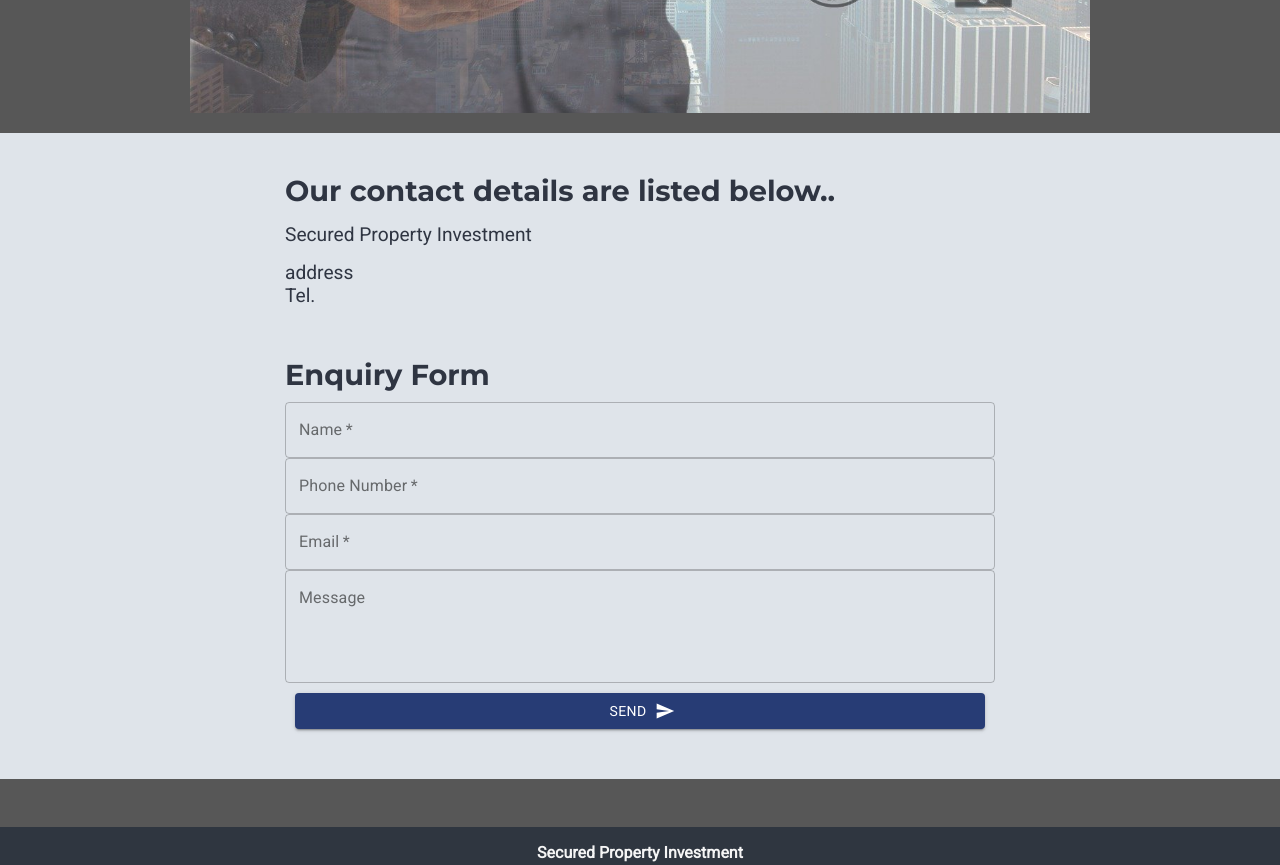
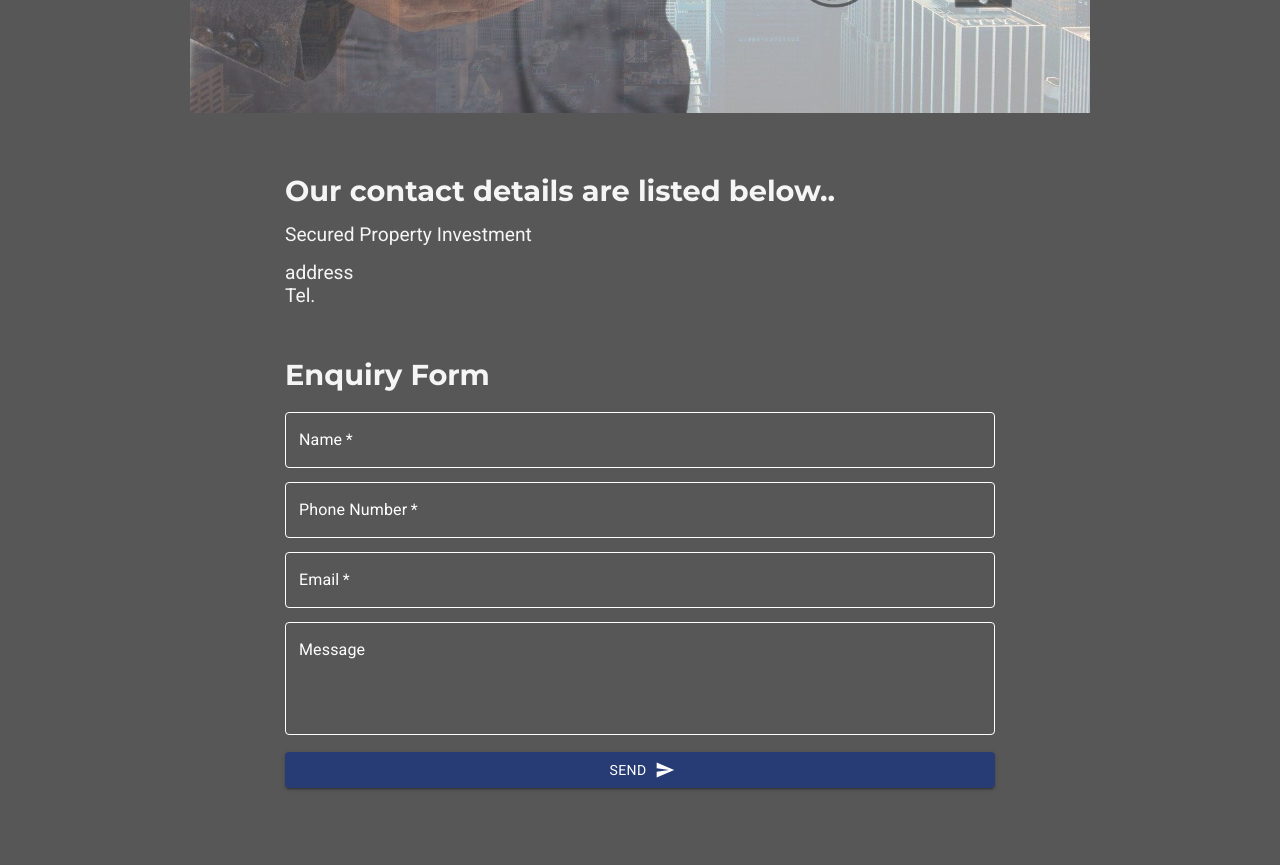
Before and after one commit to haditedi/propertyinvestment, a Gatsby site: page /contact in a window 1280 px wide. Shown: the part 500-1365 px from the top of the page. Built offline with nearby package versions, Linux system fonts and the light colour scheme; Gatsby itself is replaced by a stand-in of ours.

Commit message:
finished contact form

```diff
--- a/src/components/ContactForm.js
+++ b/src/components/ContactForm.js
@@ -2,6 +2,7 @@ import React from "react"
 import TextField from "@material-ui/core/TextField"
 import Button from "@material-ui/core/Button"
 import SendIcon from "@material-ui/icons/Send"
+import { withStyles } from "@material-ui/core/styles"
 
 const style = {
   display: "flex",
@@ -11,7 +12,23 @@ const style = {
   width: "100%",
 }
 
-const ContactForm = () => {
+const inStyles = theme => ({
+  cssOutlinedInput: {
+    "&$cssFocused $notchedOutline": {
+      borderColor: `${theme.palette.primary.main} !important`,
+    },
+  },
+
+  cssFocused: { color: "white" },
+
+  notchedOutline: {
+    borderWidth: "1px",
+    borderColor: "white !important",
+  },
+})
+
+const ContactForm = props => {
+  const { classes } = props
   return (
     <form
       style={style}
@@ -20,40 +37,80 @@ const ContactForm = () => {
       method="POST"
       data-netlify="true"
     >
-      <h3 style={{ marginBottom: "10px" }}>Enquiry Form</h3>
+      <h3 style={{ marginBottom: "20px" }}>Enquiry Form</h3>
       <input type="hidden" name="form-name" value="contactForm"></input>
       <TextField
+        style={{ height: "70px" }}
         required
+        InputProps={{
+          classes: {
+            root: classes.cssOutlinedInput,
+            focused: classes.cssFocused,
+            notchedOutline: classes.notchedOutline,
+          },
+          style: { color: "white" },
+        }}
+        InputLabelProps={{ style: { color: "white" } }}
         id="outlined-required"
         label="Name"
         name="name"
         variant="outlined"
       />
       <TextField
+        style={{ height: "70px" }}
+        InputProps={{
+          classes: {
+            root: classes.cssOutlinedInput,
+            focused: classes.cssFocused,
+            notchedOutline: classes.notchedOutline,
+          },
+          style: { color: "white" },
+        }}
         id="outlined-number"
         label="Phone Number"
         name="number"
         variant="outlined"
+        InputLabelProps={{ style: { color: "white" } }}
         required
       />
       <TextField
+        style={{ height: "70px" }}
+        InputProps={{
+          classes: {
+            root: classes.cssOutlinedInput,
+            focused: classes.cssFocused,
+            notchedOutline: classes.notchedOutline,
+          },
+          style: { color: "white" },
+        }}
         required
         id="email"
         label="Email"
         type="email"
         name="email"
         variant="outlined"
+        InputLabelProps={{ style: { color: "white" } }}
       />
       <TextField
+        style={{ height: "70px" }}
+        InputProps={{
+          classes: {
+            root: classes.cssOutlinedInput,
+            focused: classes.cssFocused,
+            notchedOutline: classes.notchedOutline,
+          },
+          style: { color: "white" },
+        }}
         id="message"
         label="Message"
         name="message"
         multiline
         rows={4}
         variant="outlined"
+        InputLabelProps={{ style: { color: "white" } }}
       />
       <Button
-        style={{ margin: "10px", backgroundColor: "#273c75" }}
+        style={{ margin: "60px 0", backgroundColor: "#273c75" }}
         variant="contained"
         color="primary"
         type="submit"
@@ -65,4 +122,4 @@ const ContactForm = () => {
   )
 }
 
-export default ContactForm
+export default withStyles(inStyles)(ContactForm)
--- a/src/components/Header.js
+++ b/src/components/Header.js
@@ -21,17 +21,18 @@ const Header = () => {
   return (
     <header className={headerStyles.header}>
       <div className={headerStyles.logo}>
-        {/* <Link to="/">
-          <img
+        <Link to="/">
+          <h4>Secured Investment</h4>
+          {/* <img
             style={{ width: "70px", margin: "5px 10px 0", padding: "0" }}
             src={logo}
             alt="logo"
-          />
-        </Link> */}
+          /> */}
+        </Link>
       </div>
 
       <Box
-        style={{ backgroundColor: "white", borderRadius: "5px" }}
+        style={{ borderRadius: "5px" }}
         component="div"
         mr="1rem"
         display={{
--- a/src/styles/global.css
+++ b/src/styles/global.css
@@ -8,7 +8,7 @@
 html,
 body {
   background-color: rgb(87, 87, 87);
-  color: #2f3542;
+  color: whitesmoke;
 
   font-family: "Roboto", sans-serif;
 }
@@ -37,6 +37,10 @@ ul {
 }
 li {
   margin-top: 15px;
+}
+a {
+  text-decoration: none;
+  color: inherit;
 }
 
 .fadeIn {
--- a/src/styles/pagesStyle.js
+++ b/src/styles/pagesStyle.js
@@ -3,7 +3,7 @@ export const style = {
   main: {
     marginTop: "20px",
     padding: "10px 20px 20px",
-    backgroundColor: "#dfe4ea",
+    backgroundColor: "rgb(87, 87, 87)",
   },
   para: { margin: "15px 0" },
   paraHead: { margin: "40px 0 15px" },
```
